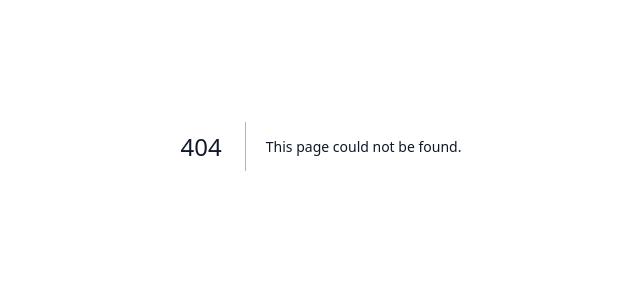
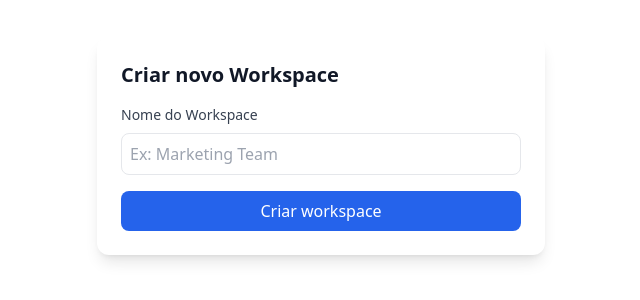
Before and after one commit to jlstudios131-droid/agency-pulse, a Next.js app: page /workspaces/new in a window 1280 px wide. Before the commit this address had no page. Shown: the part 254-554 px from the top of the page, without its empty margins (319-959 px from the left). Built offline with nearby package versions, Linux system fonts and the light colour scheme.

Commit message:
Create page.tsx

```diff
--- /dev/null
+++ b/app/workspaces/new/page.tsx
@@ -0,0 +1,70 @@
+"use client";
+
+import { useState } from "react";
+import { useRouter } from "next/navigation";
+
+export default function CreateWorkspacePage() {
+  const router = useRouter();
+  const [name, setName] = useState("");
+  const [loading, setLoading] = useState(false);
+  const [error, setError] = useState("");
+
+  async function handleSubmit(e: React.FormEvent) {
+    e.preventDefault();
+    setError("");
+    setLoading(true);
+
+    const res = await fetch("/api/workspaces/create", {
+      method: "POST",
+      headers: { "Content-Type": "application/json" },
+      body: JSON.stringify({ name }),
+    });
+
+    const data = await res.json();
+
+    if (!res.ok) {
+      setError(data.error || "Erro ao criar workspace.");
+      setLoading(false);
+      return;
+    }
+
+    // Redirect para o workspace criado
+    router.push(`/workspaces/${data.workspace.id}`);
+  }
+
+  return (
+    <div className="min-h-screen flex flex-col items-center justify-center p-6">
+      <div className="max-w-md w-full bg-white shadow-lg rounded-xl p-6">
+        <h1 className="text-xl font-semibold mb-4 text-gray-900">
+          Criar novo Workspace
+        </h1>
+
+        <form onSubmit={handleSubmit}>
+          <label className="block mb-2 text-sm font-medium text-gray-700">
+            Nome do Workspace
+          </label>
+
+          <input
+            type="text"
+            placeholder="Ex: Marketing Team"
+            value={name}
+            onChange={(e) => setName(e.target.value)}
+            className="w-full border rounded-lg p-2 mb-4"
+          />
+
+          {error && (
+            <p className="text-red-500 text-sm mb-3">{error}</p>
+          )}
+
+          <button
+            type="submit"
+            disabled={loading}
+            className="w-full bg-blue-600 text-white py-2 rounded-lg hover:bg-blue-700 transition"
+          >
+            {loading ? "A criar..." : "Criar workspace"}
+          </button>
+        </form>
+      </div>
+    </div>
+  );
+          }
```
